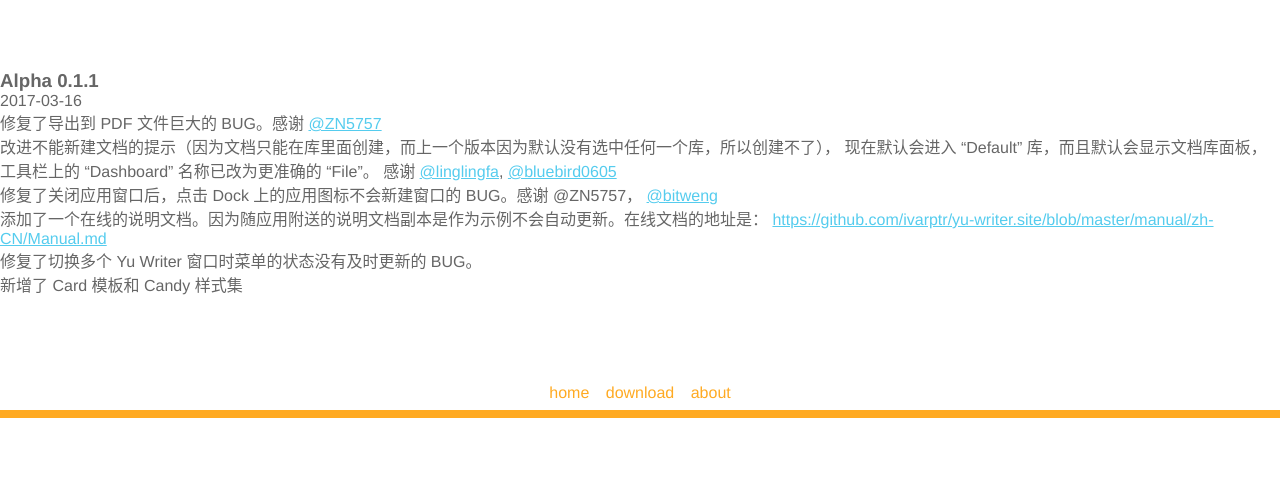
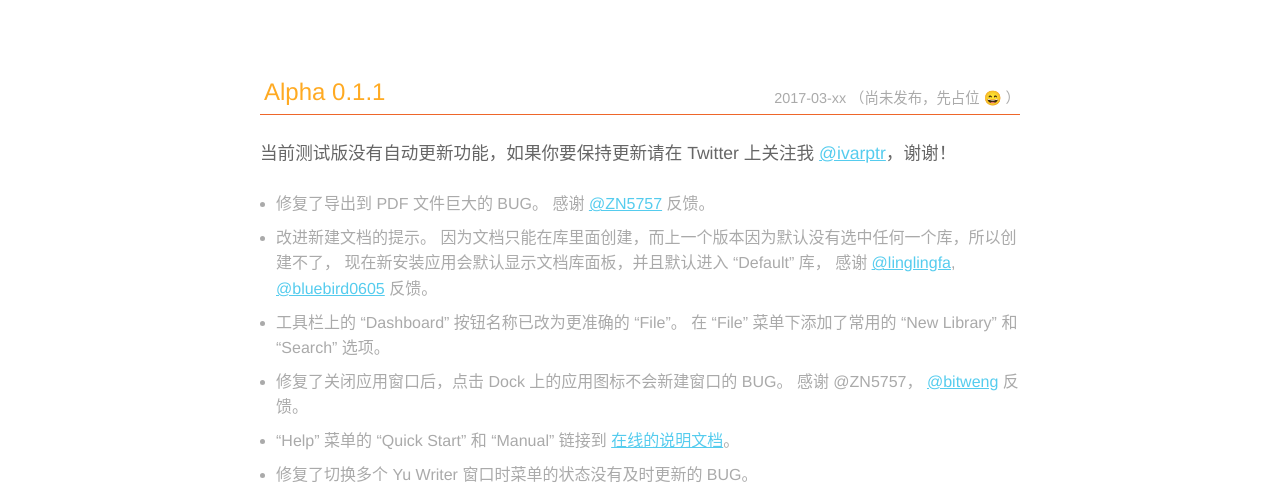
Before and after one commit to ivarptr/yu-writer.site, a website: page release-notes.html in a window 1280 px wide. Shown: the part 461-952 px from the top of the page. Before the commit the page ends 879 px from the top, so only its background shows below. Drawn offline with Linux system fonts and the light colour scheme.

Commit message:
Add release notes styles(css).

```diff
--- a/release-notes.html
+++ b/release-notes.html
@@ -32,31 +32,52 @@
 
     <div class="note-list">
         <div class="content">
-			<div class="secion">
+			<div class="section">
 				<h3>Alpha 0.1.1</h3>
-				<div class="date">2017-03-16</div>
+				<div class="date">2017-03-xx （尚未发布，先占位 😄 ）</div>
+				<div class="note">当前测试版没有自动更新功能，如果你要保持更新请在 Twitter 上关注我
+					<a href="https://twitter.com/ivarptr">@ivarptr</a>，谢谢！
+				</div>
 				<ul>
-					<li>修复了导出到 PDF 文件巨大的 BUG。感谢
+					<li>修复了导出到 PDF 文件巨大的 BUG。
+						感谢
 						<a href="https://twitter.com/ZN5757">@ZN5757</a>
-						 </li>
-					<li>改进不能新建文档的提示（因为文档只能在库里面创建，而上一个版本因为默认没有选中任何一个库，所以创建不了），
-						现在默认会进入 “Default” 库，而且默认会显示文档库面板，工具栏上的 “Dashboard” 名称已改为更准确的 “File”。
+						反馈。
+					</li>
+					<li>改进新建文档的提示。
+						因为文档只能在库里面创建，而上一个版本因为默认没有选中任何一个库，所以创建不了，
+						现在新安装应用会默认显示文档库面板，并且默认进入 “Default” 库，
 						感谢
 						<a href="https://twitter.com/linglingfa">@linglingfa</a>,
 						<a href="https://twitter.com/bluebird0605">@bluebird0605</a>
-						 </li>
-					<li>修复了关闭应用窗口后，点击 Dock 上的应用图标不会新建窗口的 BUG。感谢 @ZN5757，
+						反馈。
+					</li>
+					<li>工具栏上的 “Dashboard” 按钮名称已改为更准确的 “File”。
+						在 “File” 菜单下添加了常用的 “New Library” 和 “Search” 选项。
+					</li>
+					<li>修复了关闭应用窗口后，点击 Dock 上的应用图标不会新建窗口的 BUG。
+						感谢 @ZN5757，
 						<a href="https://twitter.com/bitweng">@bitweng</a>
-
+						反馈。
 					</li>
-					<li>添加了一个在线的说明文档。因为随应用附送的说明文档副本是作为示例不会自动更新。在线文档的地址是：
-						<a href="https://github.com/ivarptr/yu-writer.site/blob/master/manual/zh-CN/Manual.md">
-						https://github.com/ivarptr/yu-writer.site/blob/master/manual/zh-CN/Manual.md</a>
+					<li>“Help” 菜单的 “Quick Start” 和 “Manual” 链接到
+						<a href="https://github.com/ivarptr/yu-writer.site/blob/master/manual/zh-CN/">
+						在线的说明文档</a>。
 					</li>
 					<li>修复了切换多个 Yu Writer 窗口时菜单的状态没有及时更新的 BUG。</li>
 					<li>新增了 Card 模板和 Candy 样式集</li>
+				</ul>
 			</div>
 
+			<div class="section">
+				<h3>Alpha 0.1.0</h3>
+				<div class="date">2017-03-15</div>
+				<div class="note">Yu Writer 开发了近一年多时间，因为我不是专业
+					程序员只能在平时空闲时填坑，加上今年比较忙，
+					要把预期目标所有功能完成可能还得需一年时间，所以先释放一个 Alpha
+					测试版出来供朋友们测试、体验、提意见，顺便看看反响如何。所以，感谢你来到这个页面！感谢你的参与和支持！
+				</div>
+			</div>
 		</div>
     </div>
 
@@ -65,6 +86,7 @@
 			<li><a href="index.html">home</a></li>
 			<li><a href="download.html">download</a></li>
 			<li><a href="about.html">about</a></li>
+			<li><a href="https://github.com/ivarptr/yu-writer.site/tree/master/manual/zh-CN" target="blank">manual</a></li>
 		</ul>
 
 		<div class="bar">
--- a/resources/sass/main.scss
+++ b/resources/sass/main.scss
@@ -5,6 +5,7 @@
 
 $defaultFontSize: 16px;
 $defaultFontColor: #666;
+$secondFontColor: #aaa;
 $defaultBackgroundColor: #fff;
 $titleColor: #ffaa22;
 $subTitleColor: #ee662a;
@@ -110,23 +111,6 @@
     padding: 0 16px;
     margin-bottom: 88px;
 
-    // .content {
-    //     margin-left: auto;
-    //     margin-right: auto;
-    //     margin-bottom: 48px;
-
-    //     max-width: 960px;
-    //     line-height: 1.8;
-    //     color: #999;
-    //     // font-weight: 200;
-    //     font-size: 1.1em;
-
-    //     a {
-    //         color: #999;
-    //         text-decoration: underline;
-    //     }
-    // }
-
     .action {
         text-align: center;
 
@@ -171,9 +155,8 @@
         }
 
         .hint {
-            color: #aaa;
+            color: $secondFontColor;
             font-size: .9em;
-            // font-weight: 200;
         }
     }
 
@@ -250,8 +233,7 @@
                 font-size: 2em;
                 margin-bottom: 16px;
                 font-weight: 200;
-                color: #ffaa22;
-                // font-family: 'Raleway', $defaultFontFamily;
+                color: $titleColor;
             }
 
 			.detail {
@@ -259,25 +241,6 @@
 				font-weight: 300;
 				line-height: 2em;
 			}
-
-            // p {
-            //     // font-weight: 200;
-            //     margin-bottom: 12px;
-            // }
-
-            // ul {
-            //     list-style-type: none;
-
-            //     li {
-            //         // font-weight: 200;
-            //         margin-bottom: 12px;
-            //         color: #999;
-
-            //         strong {
-            //             color: $defaultFontColor;
-            //         }
-            //     }
-            // }
         }
     }
 
@@ -415,7 +378,7 @@
 			font-size: 2em;
 			margin-bottom: 16px;
 			font-weight: 200;
-			color: #ffaa22;
+			color: $titleColor;
 		}
 	}
 }
@@ -471,7 +434,7 @@
     margin-bottom: 88px;
 
 	.content {
-		max-width: 750px;
+		max-width: 760px;
 		margin-left: auto;
 		margin-right: auto;
 	}
@@ -536,7 +499,7 @@
 		margin-top: 64px;
 		margin-left: 16px;
 
-        color: #aaa;
+        color: $secondFontColor;
 
 		li {
 			margin-bottom: 16px;
@@ -545,13 +508,66 @@
     }
 }
 
+.note-list {
+
+	padding: 0 16px;
+    margin-bottom: 88px;
+
+	.content {
+		max-width: 760px;
+		margin-left: auto;
+		margin-right: auto;
+	}
+
+	.section {
+		margin-bottom: 32px;
+		position: relative;
+
+		h3 {
+			font-size: 1.5em;
+			font-weight: 200;
+			color: $titleColor;
+			border-bottom: 1px solid $subTitleColor;
+			padding: 8px 4px;
+			margin-bottom: 24px;
+		}
+
+		.date {
+			position: absolute;
+			top: 16px;
+			right: 0;
+			color: $secondFontColor;
+			font-size: .9em;
+		}
+
+		.note {
+			font-size: 1.1em;
+			font-weight: 200;
+			margin-bottom: 24px;
+			line-height: 1.6em;
+		}
+
+		ul {
+			margin-left: 16px;
+
+			li {
+				color: $secondFontColor;
+				margin-bottom: 8px;
+				line-height: 1.6em;
+			}
+		}
+	}
+
+}
+
+
 .about {
 
 	padding: 0 16px;
     margin-bottom: 88px;
 
 	.content {
-		max-width: 750px;
+		max-width: 760px;
 		margin-left: auto;
 		margin-right: auto;
 	}
```
Also changed, not shown: about.html (+1 -0 lines), download.html (+10 -7 lines), index.html (+1 -0 lines), resources/css/main.css.
